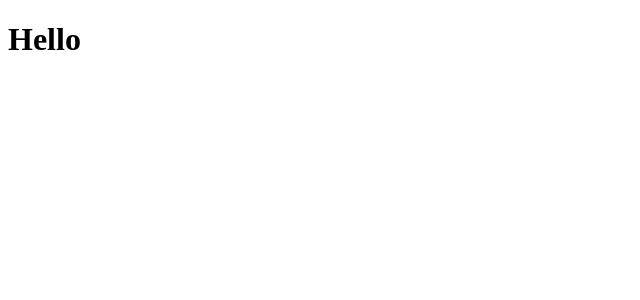
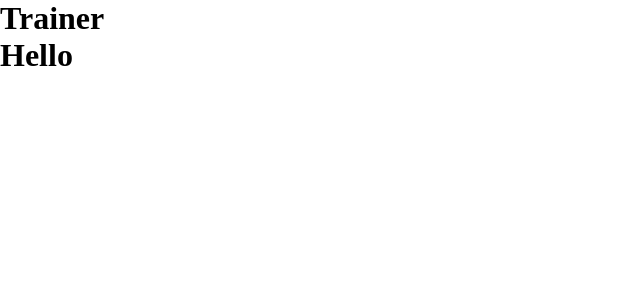
Before and after one commit to teemunasanen/pokemon-trainer, an Angular app: page / in a window 1280 px wide. Shown: the top 300 px of the page, without its empty margins (0-640 px from the left). Built offline with nearby package versions, Linux system fonts and the light colour scheme.

Commit message:
feat: add trainer-list component

```diff
--- a/src/app/app.component.html
+++ b/src/app/app.component.html
@@ -1,3 +1,5 @@
+<app-trainer-list></app-trainer-list>
+
 <h1>Hello</h1>
 
 
--- a/src/app/app.module.ts
+++ b/src/app/app.module.ts
@@ -3,10 +3,12 @@ import { BrowserModule } from '@angular/platform-browser';
 
 import { AppRoutingModule } from './app-routing.module';
 import { AppComponent } from './app.component';
+import { TrainerListComponent } from './trainer/trainer-list/trainer-list.component';
 
 @NgModule({
   declarations: [
-    AppComponent
+    AppComponent,
+    TrainerListComponent
   ],
   imports: [
     BrowserModule,
--- /dev/null
+++ b/src/app/trainer/trainer-list/trainer-list.component.html
@@ -0,0 +1,5 @@
+<ul>
+    <li>
+        <h1>Trainer</h1>
+    </li>
+</ul>
--- a/src/styles.css
+++ b/src/styles.css
@@ -1 +1,5 @@
-/* You can add global styles to this file, and also import other style files */
+* {
+    padding: 0;
+    margin: 0;
+    box-sizing: border-box;
+}
```
Also changed, not shown: src/app/trainer/trainer-list/trainer-list.component.ts (added, +9 -0 lines), src/app/trainer/trainer-list/trainer-list.component.css (added).
